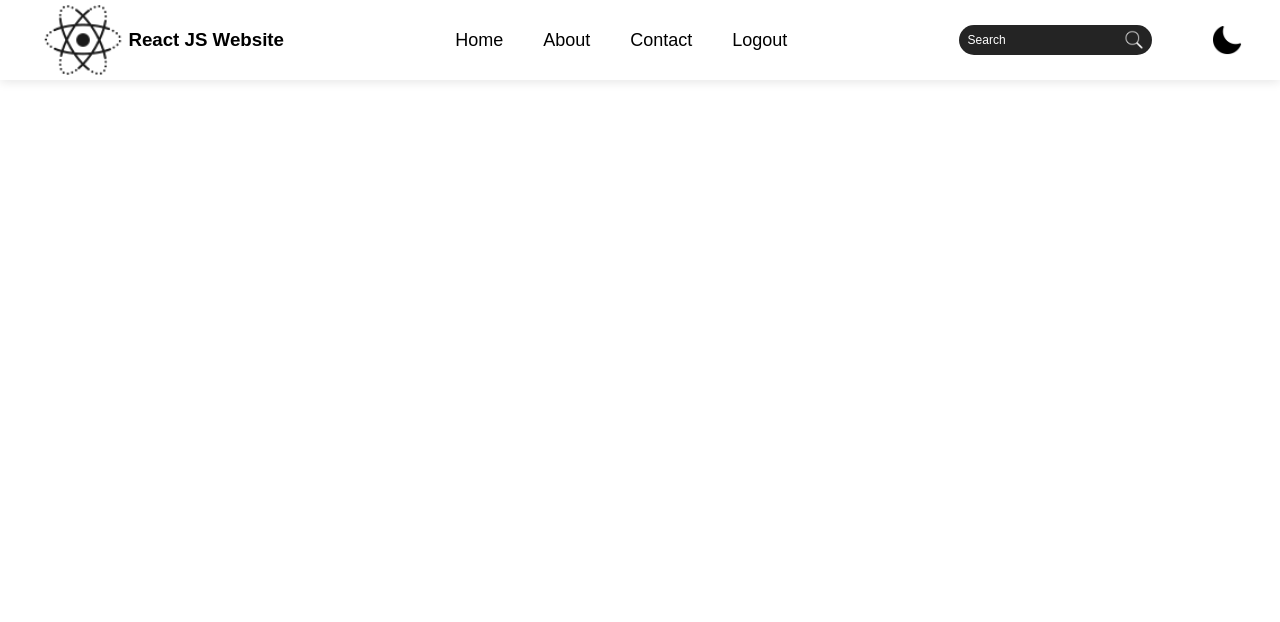
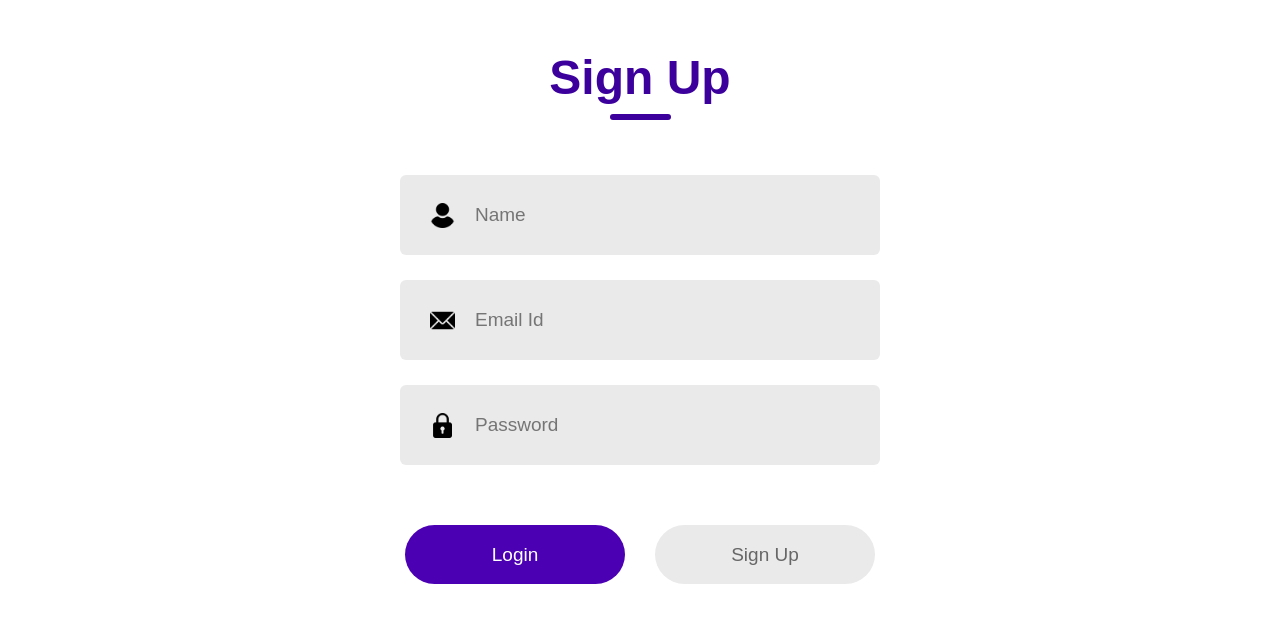
Before and after one commit to AlaaShaban02/React-project, a React (Vite) app: page /login in a window 1280 px wide. Before the commit this address had no page. Shown: the top 622 px of the page. Built offline with nearby package versions, Linux system fonts and the light colour scheme.

Commit message:
added login authorization

```diff
--- a/src/App.jsx
+++ b/src/App.jsx
@@ -1,5 +1,5 @@
 import React, { useEffect, useState } from 'react';
-import { BrowserRouter, Routes, Route, useLocation } from 'react-router-dom';
+import { BrowserRouter, Routes, Route, Navigate, useLocation } from 'react-router-dom'; // Import Navigate for redirection
 import Home from './components/home/Home.jsx';
 import PageNotFound from './components/PageNotFound/PageNotFound.jsx';
 import LoginForm from './components/loginForm/LoginForm.jsx';
@@ -10,6 +10,9 @@ import './index.css';
 export default function App() {
   const location = useLocation(); // Get current route
 
+  // Check if user is logged in by checking a token or user data in localStorage
+  const isUserLoggedIn = localStorage.getItem('isLoggedIn') === 'true';
+
   const current_theme = localStorage.getItem('current_theme');
   const [theme, setTheme] = useState(current_theme ? current_theme : 'light');
 
@@ -19,17 +22,17 @@ export default function App() {
 
   return (
     <div className={`container ${theme}`}>
-
-      {/* Conditionally render Navbar, hide on login page */}
-      {location.pathname !== '/' && <Navbar theme={theme} setTheme={setTheme} />}
+      {/* Conditionally render Navbar only on home page */}
+      {isUserLoggedIn && location.pathname === '/home' && <Navbar theme={theme} setTheme={setTheme} />}
 
       <Routes>
+        {/* Redirect to Home if user is logged in, otherwise show Login page */}
+        <Route path="/" element={isUserLoggedIn ? <Navigate to="/home" /> : <LoginForm />} />
+        <Route path="/home" element={<Home theme={theme} setTheme={setTheme} />} />
+        <Route path="/login" element={<LoginForm theme={theme} setTheme={setTheme} />} />
         <Route path="/user/:id" element={<UserDetails theme={theme} setTheme={setTheme} />} /> {/* Route to UserDetails */}
-        <Route path="/home" element={<Home theme={theme} setTheme={setTheme} />} />
-        <Route path="/" element={<LoginForm />} /> {/* Login Page */}
         <Route path="*" element={<PageNotFound />} /> {/* 404 Page */}
       </Routes>
-
     </div>
   );
 }
--- a/src/components/loginForm/LoginForm.jsx
+++ b/src/components/loginForm/LoginForm.jsx
@@ -6,6 +6,10 @@ import password_icon from '../../assets/padlock.png';
 import user_icon from '../../assets/user.png';
 
 export default function LoginForm() {
+  // Hardcoded valid credentials
+  const VALID_EMAIL = "alaashaban2000@gmail.com";
+  const VALID_PASSWORD = "alaa123@";
+
   const [action, setAction] = useState("Sign Up");
   const [name, setName] = useState('');
   const [email, setEmail] = useState('');
@@ -19,7 +23,7 @@ export default function LoginForm() {
   const navigate = useNavigate(); // Initialize navigate function from useNavigate hook
 
   const toggleAction = () => {
-    setAction((prevAction) => (prevAction === "Sign Up" ? "Login" : "Sign Up"));
+    setAction(prevAction => (prevAction === "Sign Up" ? "Login" : "Sign Up"));
     // Clear errors when toggling between login/signup
     setErrors({
       name: '',
@@ -63,24 +67,23 @@ export default function LoginForm() {
 
   const handleSubmit = () => {
     if (validate()) {
-      // Form is valid, clear the fields and errors
-      console.log('Form is valid, performing action:', action);
-      setName(''); // Clear name input
-      setEmail('');
-      setPassword('');
-      setErrors({
-        name: '',
-        email: '',
-        password: ''
-      });
-
       if (action === "Login") {
-        // If login is successful, navigate to the home page
-        navigate('/home'); // Replace '/home' with the route to your home page
+        // Only check credentials in "Login" mode
+        if (email === VALID_EMAIL && password === VALID_PASSWORD) {
+          // Successful login
+          localStorage.setItem('isLoggedIn', 'true');
+          console.log('Login successful');
+          navigate('/home'); // Redirect to home page after login
+        } else {
+          setErrors({ ...errors, email: 'Invalid email or password' });
         }
       } else {
-      // Form is invalid, errors will be shown
-      console.log('Form is invalid, errors:', errors);
+        // Handle Sign Up (assuming it's successful)
+        console.log('Sign Up successful');
+        navigate('/home'); // Redirect to home page after sign up
+      }
+    } else {
+      console.log('Form validation failed:', errors);
     }
   };
 
@@ -142,14 +145,14 @@ export default function LoginForm() {
           className={action === "Login" ? "submit gray" : "submit"}
           onClick={toggleAction}
         >
-            {action === "Login" ? "Sign Up" : "Login"} {/* Shows "Sign Up" in Login mode */}
+          {action === "Login" ? "Sign Up" : "Login"}
         </div>
         {/* Login button should be violet when in Login state */}
         <div
           className={action === "Sign Up" ? "submit gray" : "submit"}
           onClick={handleSubmit} // Trigger form validation and submission
         >
-            {action === "Sign Up" ? "Sign Up" : "Login"} {/* Shows "Login" in Login mode */}
+          {action === "Sign Up" ? "Sign Up" : "Login"}
         </div>
       </div>
     </div>
--- a/src/components/navbar/Navbar.jsx
+++ b/src/components/navbar/Navbar.jsx
@@ -1,5 +1,5 @@
 import React from 'react';
-import { Link } from 'react-router-dom';
+import { Link, useNavigate } from 'react-router-dom';
 import './Navbar.scss';
 import '../../index.css'
 import logoDark from '../../assets/react-icon-w.png';
@@ -11,10 +11,20 @@ import toggleDark from '../../assets/day.png';
 
 
 export default function Navbar({theme, setTheme}) {
+  const navigate = useNavigate(); // Initialize navigate function from useNavigate hook
+
 
   const toggle_mode =()=>{
     theme == 'light' ? setTheme('dark'): setTheme('light');
   }
+
+  const handleLogout = () => {
+    // Clear login information from local storage
+    localStorage.removeItem('isLoggedIn');
+    // Navigate to the LoginForm
+    navigate('/login'); // Make sure this route matches your LoginForm route
+  };
+
 
 
   return (
@@ -26,10 +36,10 @@ export default function Navbar({theme, setTheme}) {
 
 
       <ul>
-        <li><Link to="/home" className='link'>Home</Link></li>
+        <li><Link to="/" className='link'>Home</Link></li>
         <li><Link to="#">About</Link></li>
         <li><Link to="#">Contact</Link></li>
-        <li><Link to="/">Logout</Link></li>
+        <li><button onClick={handleLogout} className="logout-button">Logout</button></li>
       </ul>
 
       <div className="searchBox">
--- a/src/components/navbar/Navbar.scss
+++ b/src/components/navbar/Navbar.scss
@@ -53,6 +53,28 @@ ul li {
   margin: 10px 20px;
   font-size: 18px;
   cursor: pointer;
+
+  .logout-button {
+    background: transparent; /* Make it transparent */
+    border: none; /* Add border for visibility */
+    color: #000; /* Color for the button */
+    padding: 8px 12px; /* Add some padding */
+    cursor: pointer; /* Pointer cursor on hover */
+    font-size: 18px;
+    transition: background 0.3s, color 0.3s; /* Smooth transition for hover effects */
+  }
+
+  .logout-button:hover {
+    color:#007bff; /* Text color on hover */
+  }
+}
+
+.dark .logout-button {
+  color: #fff; /* Text color for dark theme */
+}
+
+.dark .logout-button:hover {
+  color: #fff; /* Text color on hover for dark theme */
 }
 
 .Toggle-icone {
```
Lines whose indentation alone changed are shown as unchanged.
